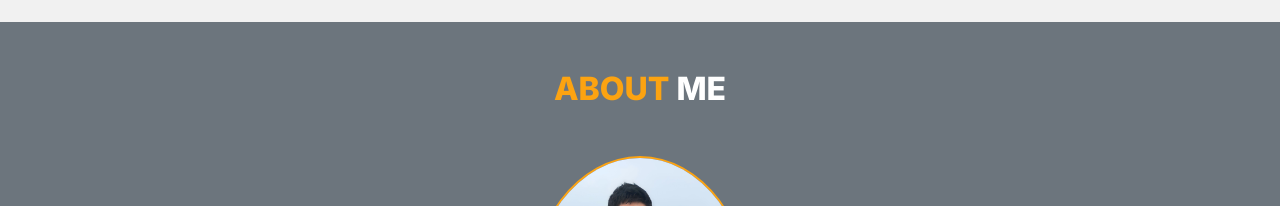
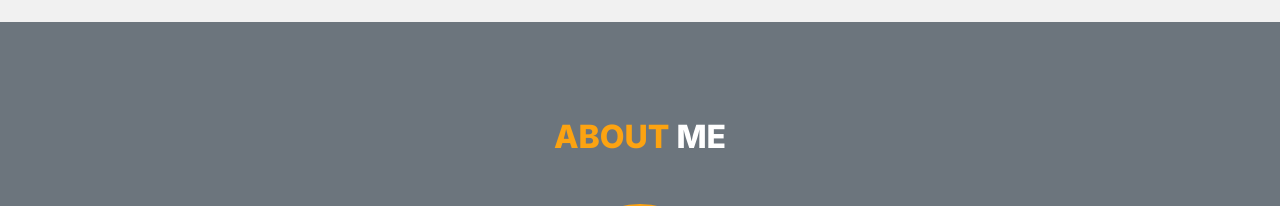
Before and after one commit to jaspherbagor/React-Portfolio, a React (Create React App) app in the folder jaspher-portfolio/: page / in a window 1280 px wide. Shown: the part 456-662 px from the top of the page. Built offline with nearby package versions, Linux system fonts and the light colour scheme.

Commit message:
added a vertical margin to the about me heading

```diff
--- a/jaspher-portfolio/src/components/pages/home.jsx
+++ b/jaspher-portfolio/src/components/pages/home.jsx
@@ -33,7 +33,7 @@ const Home = () => {
         className="container-fluid about-section px-md-4 px-sm-4 px-2 py-5 bg-secondary"
         id="about"
       >
-        <h2 className="fw-bolder text-white text-center mb-5">
+        <h2 className="fw-bolder text-white text-center my-5">
           <span>ABOUT</span> ME
         </h2>
         <div className="container d-flex justify-content-center align-items-center">
```
